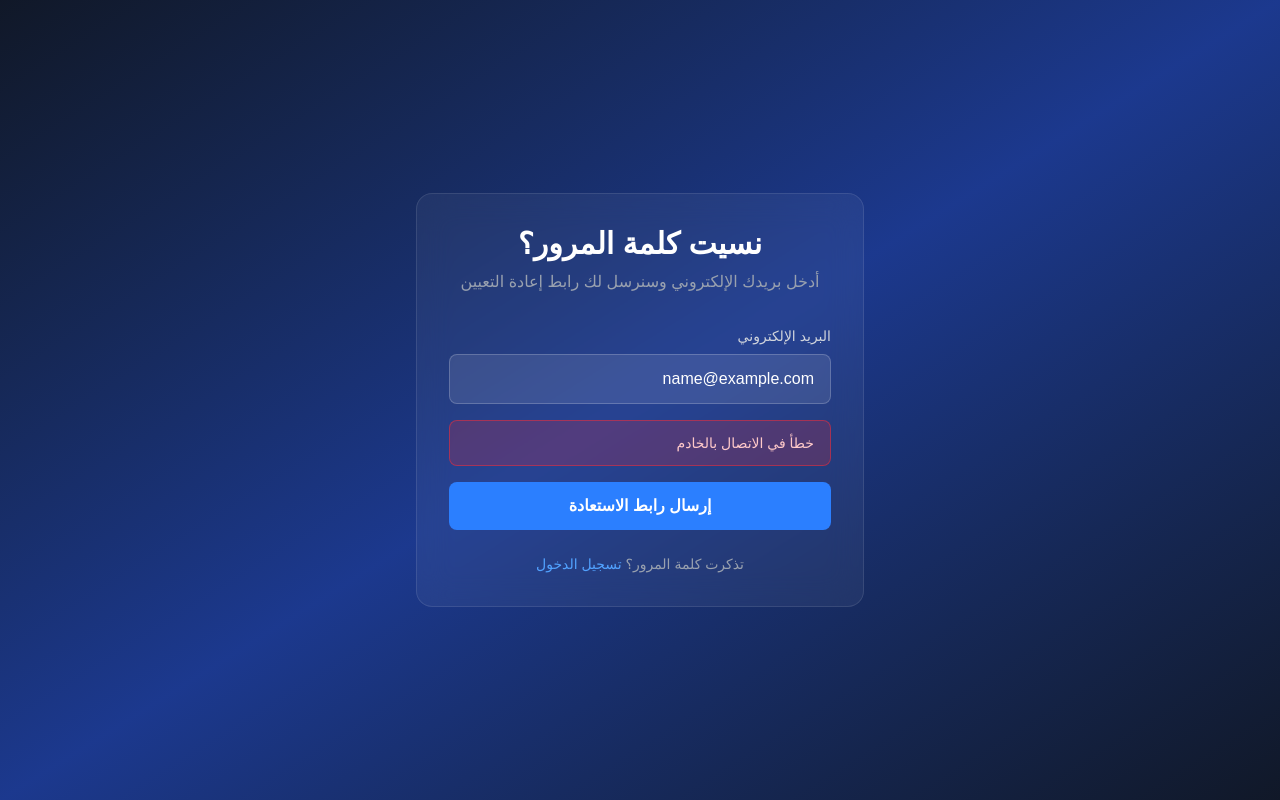
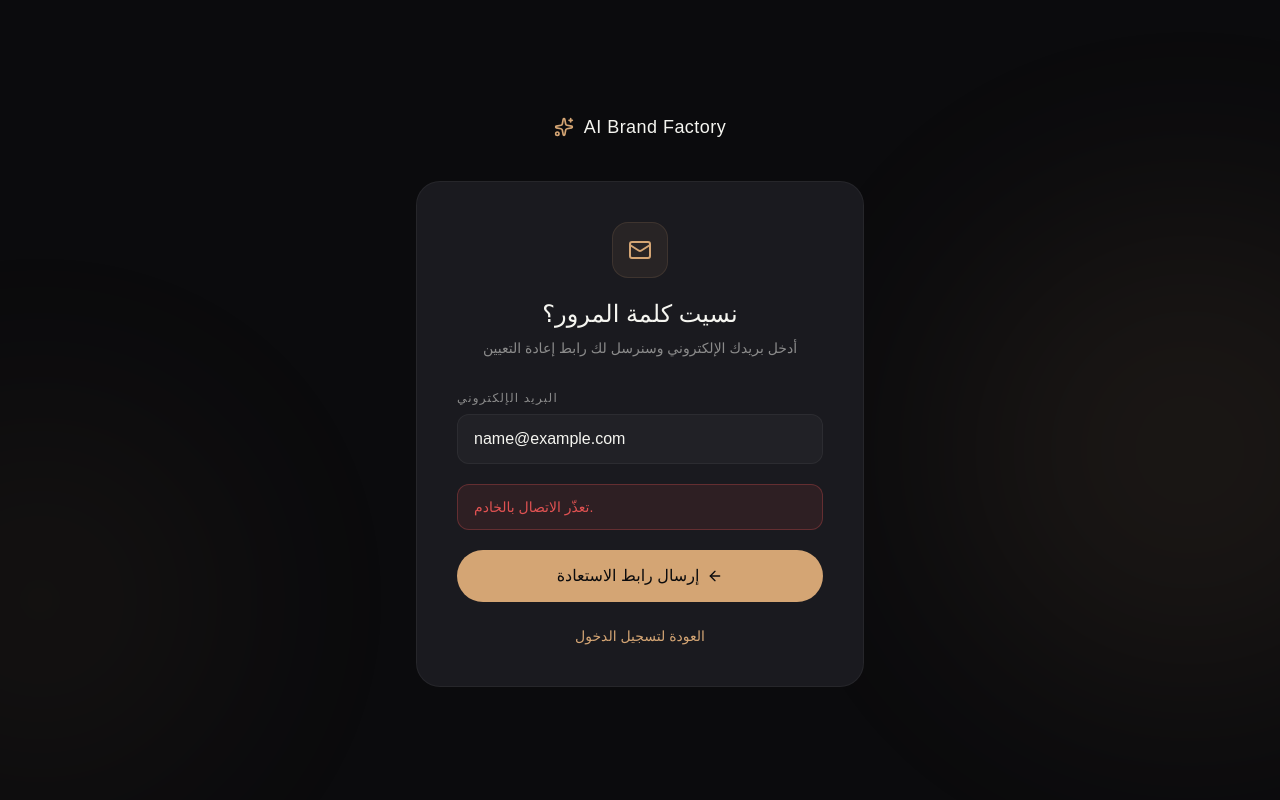
Before and after one commit to natouahmed47-eng/ai--brand-factory, a Next.js app in the folder frontend/: page /forgot-password in a window 1280 px wide. Both pictures are taken after typing "name@example.com" into the empty fields and a click on the button "إرسال رابط الاستعادة". Built offline with nearby package versions, Linux system fonts and the light colour scheme; no server answers.

Commit message:
Forgot-password page: luxury theme (dark + gold)

```diff
--- a/frontend/src/app/forgot-password/page.tsx
+++ b/frontend/src/app/forgot-password/page.tsx
@@ -1,60 +1,110 @@
-'use client';
+"use client";
 
-import { useState } from 'react';
-import Link from 'next/link';
+import { useState } from "react";
+import Link from "next/link";
+import { Sparkles, Loader2, ArrowLeft, Mail, CheckCircle2 } from "lucide-react";
+import { theme } from "../../lib/theme";
 
 export default function ForgotPasswordPage() {
-  const [email, setEmail] = useState('');
+  const [email, setEmail] = useState("");
   const [loading, setLoading] = useState(false);
-  const [message, setMessage] = useState('');
-  const [token, setToken] = useState('');
-  const [error, setError] = useState('');
+  const [message, setMessage] = useState("");
+  const [token, setToken] = useState("");
+  const [error, setError] = useState("");
 
   const handleSubmit = async (e: React.FormEvent) => {
     e.preventDefault();
     setLoading(true);
-    setError('');
-    setMessage('');
+    setError("");
+    setMessage("");
 
     try {
-      const res = await fetch('http://localhost:8000/auth/forgot-password', {
-        method: 'POST',
-        headers: { 'Content-Type': 'application/json' },
+      const res = await fetch("http://localhost:8000/auth/forgot-password", {
+        method: "POST",
+        headers: { "Content-Type": "application/json" },
         body: JSON.stringify({ email }),
       });
 
-      const data = await res.json();
+      const data = await res.json().catch(() => ({}));
 
       if (!res.ok) {
-        setError(data.detail || 'حدث خطأ');
+        setError(data.detail || "حدث خطأ. حاول مرة أخرى.");
         setLoading(false);
         return;
       }
 
-      setMessage('تم إرسال رابط إعادة التعيين إلى بريدك');
-      if (data.token) {
-        setToken(data.token);
-      }
+      setMessage("تم إرسال رابط إعادة التعيين إلى بريدك.");
+      if (data.token) setToken(data.token);
       setLoading(false);
     } catch {
-      setError('خطأ في الاتصال بالخادم');
+      setError("تعذّر الاتصال بالخادم.");
       setLoading(false);
     }
   };
 
+  const inputStyle: React.CSSProperties = {
+    background: "rgba(255,255,255,0.03)",
+    border: `1px solid ${theme.lineSoft}`,
+    color: theme.text,
+  };
+
   return (
-    <main className="min-h-screen bg-gradient-to-br from-gray-900 via-blue-900 to-gray-900 flex items-center justify-center px-6" dir="rtl">
-      <div className="w-full max-w-md bg-white/5 backdrop-blur-lg rounded-2xl p-8 border border-white/10">
-        <h1 className="text-3xl font-bold text-white text-center mb-2">
-          نسيت كلمة المرور؟
-        </h1>
-        <p className="text-gray-400 text-center mb-8">
+    <main
+      className="min-h-screen flex items-center justify-center p-6 relative overflow-hidden"
+      style={{ background: theme.bg, color: theme.text }}
+    >
+      <div
+        className="fixed top-1/4 -right-40 w-[500px] h-[500px] rounded-full opacity-[0.08] blur-[120px] pointer-events-none"
+        style={{ background: theme.gold }}
+      />
+      <div
+        className="fixed bottom-0 -left-40 w-[400px] h-[400px] rounded-full opacity-[0.05] blur-[120px] pointer-events-none"
+        style={{ background: theme.gold }}
+      />
+
+      <div className="w-full max-w-md relative">
+        <Link
+          href="/"
+          className="flex items-center justify-center gap-2.5 mb-10 group"
+        >
+          <Sparkles
+            className="w-5 h-5 transition group-hover:scale-110"
+            style={{ color: theme.gold }}
+          />
+          <span className="text-lg font-medium tracking-wide">
+            AI Brand Factory
+          </span>
+        </Link>
+
+        <div
+          className="rounded-3xl p-8 sm:p-10"
+          style={{
+            background: theme.card,
+            border: `1px solid ${theme.lineSoft}`,
+          }}
+        >
+          <div className="text-center mb-8">
+            <div
+              className="w-14 h-14 mx-auto rounded-2xl flex items-center justify-center mb-5"
+              style={{
+                background: "rgba(212,165,116,0.08)",
+                border: `1px solid ${theme.line}`,
+              }}
+            >
+              <Mail className="w-6 h-6" style={{ color: theme.gold }} />
+            </div>
+            <h1 className="text-2xl font-light mb-2">نسيت كلمة المرور؟</h1>
+            <p className="text-sm" style={{ color: theme.muted }}>
               أدخل بريدك الإلكتروني وسنرسل لك رابط إعادة التعيين
             </p>
+          </div>
 
-        <form onSubmit={handleSubmit} className="space-y-4">
+          <form onSubmit={handleSubmit} className="space-y-5">
             <div>
-            <label className="block text-sm text-gray-300 mb-2">
+              <label
+                className="block text-xs tracking-widest mb-2"
+                style={{ color: theme.muted }}
+              >
                 البريد الإلكتروني
               </label>
               <input
@@ -62,47 +112,94 @@
                 value={email}
                 onChange={(e) => setEmail(e.target.value)}
                 required
-              className="w-full px-4 py-3 rounded-lg bg-white/10 border border-white/20 text-white placeholder-gray-500 focus:outline-none focus:border-blue-400"
                 placeholder="you@example.com"
+                dir="ltr"
+                className="w-full px-4 py-3 rounded-xl outline-none transition text-left"
+                style={inputStyle}
+                onFocus={(e) =>
+                  (e.currentTarget.style.borderColor = theme.gold)
+                }
+                onBlur={(e) =>
+                  (e.currentTarget.style.borderColor = theme.lineSoft)
+                }
               />
             </div>
 
             {error && (
-            <div className="bg-red-500/20 border border-red-500/50 text-red-200 px-4 py-3 rounded-lg text-sm">
+              <div
+                className="text-sm px-4 py-3 rounded-xl"
+                style={{
+                  background: "rgba(224,82,82,0.1)",
+                  border: `1px solid rgba(224,82,82,0.3)`,
+                  color: theme.danger,
+                }}
+              >
                 {error}
               </div>
             )}
 
             {message && (
-            <div className="bg-green-500/20 border border-green-500/50 text-green-200 px-4 py-3 rounded-lg text-sm">
-              {message}
+              <div
+                className="rounded-2xl p-4"
+                style={{
+                  background: "rgba(107,191,122,0.08)",
+                  border: `1px solid rgba(107,191,122,0.3)`,
+                }}
+              >
+                <div className="flex items-start gap-3">
+                  <CheckCircle2
+                    className="w-4 h-4 mt-0.5 shrink-0"
+                    style={{ color: theme.success }}
+                  />
+                  <div className="flex-1 text-sm" style={{ color: theme.success }}>
+                    <div className="font-medium mb-1">{message}</div>
+                    {token && (
+                      <Link
+                        href={"/reset-password?token=" + token}
+                        className="text-xs underline hover:opacity-80 transition"
+                        style={{ color: theme.gold }}
+                      >
+                        إعادة تعيين كلمة المرور الآن ←
+                      </Link>
+                    )}
                   </div>
-          )}
-
-          {token && (
-            <div className="bg-blue-500/20 border border-blue-500/50 text-blue-100 px-4 py-3 rounded-lg text-xs break-all">
-              <p className="font-bold mb-1">رابط إعادة التعيين:</p>
-              <Link href={'/reset-password?token=' + token} className="text-blue-300 underline">
-                اضغط هنا لإعادة تعيين كلمة المرور
-              </Link>
+                </div>
               </div>
             )}
 
             <button
               type="submit"
               disabled={loading}
-            className="w-full py-3 bg-blue-500 hover:bg-blue-600 disabled:bg-blue-500/50 text-white font-semibold rounded-lg transition"
+              className="w-full py-3.5 rounded-full font-medium transition disabled:opacity-50 disabled:cursor-not-allowed inline-flex items-center justify-center gap-2"
+              style={{ background: theme.gold, color: theme.bg }}
             >
-            {loading ? 'جاري الإرسال...' : 'إرسال رابط الاستعادة'}
+              {loading ? (
+                <>
+                  <Loader2 className="w-4 h-4 animate-spin" />
+                  جارٍ الإرسال...
+                </>
+              ) : (
+                <>
+                  إرسال رابط الاستعادة
+                  <ArrowLeft className="w-4 h-4" />
+                </>
+              )}
             </button>
           </form>
 
-        <p className="text-center text-gray-400 mt-6 text-sm">
-          تذكرت كلمة المرور؟{' '}
-          <Link href="/login" className="text-blue-400 hover:underline">
-            تسجيل الدخول
+          <div
+            className="mt-6 text-center text-sm"
+            style={{ color: theme.muted }}
+          >
+            <Link
+              href="/login"
+              className="transition hover:opacity-80"
+              style={{ color: theme.gold }}
+            >
+              العودة لتسجيل الدخول
             </Link>
-        </p>
+          </div>
+        </div>
       </div>
     </main>
   );
```
Lines whose indentation alone changed are shown as unchanged.
